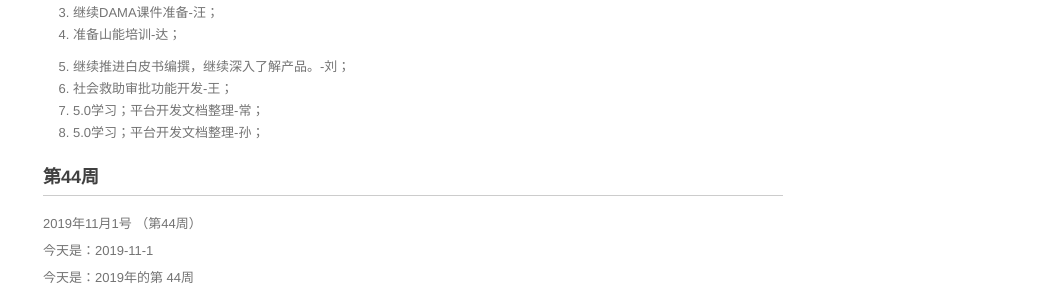
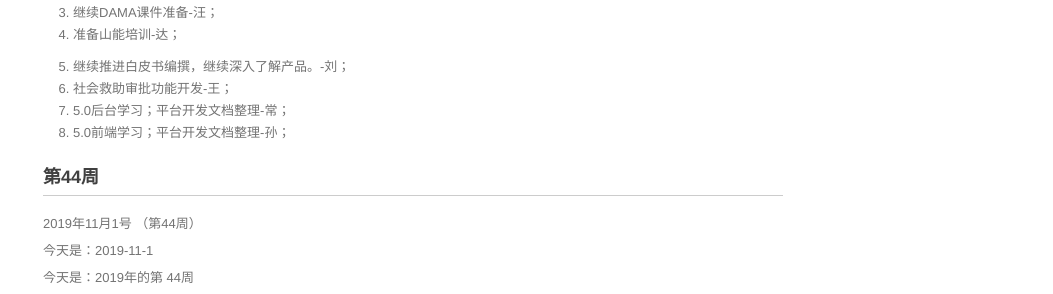
Before and after one commit to walllFlower/blog, a Jekyll site: the page built from _posts/2018-07-17-day_report_cxz.md, in a window 1280 px wide and 900 px high, scrolled down 1459 px. Shown: the part 157-451 px from the top of the window, without its empty margins (227-1280 px from the left). Built offline with Jekyll 4.4.1, drawn with Linux system fonts in a browser that asks for light colours; comment, search, counter and statistics services are not loaded.

Commit message:
Update 2018-07-17-day_report_cxz.md

```diff
--- a/_posts/2018-07-17-day_report_cxz.md
+++ b/_posts/2018-07-17-day_report_cxz.md
@@ -92,8 +92,8 @@ categories: 技术运营工作周报
 
 5. 继续推进白皮书编撰，继续深入了解产品。-刘；
 6. 社会救助审批功能开发-王；
-7. 5.0学习；平台开发文档整理-常；
-8. 5.0学习；平台开发文档整理-孙；
+7. 5.0后台学习；平台开发文档整理-常；
+8. 5.0前端学习；平台开发文档整理-孙；
 
 
 
```
